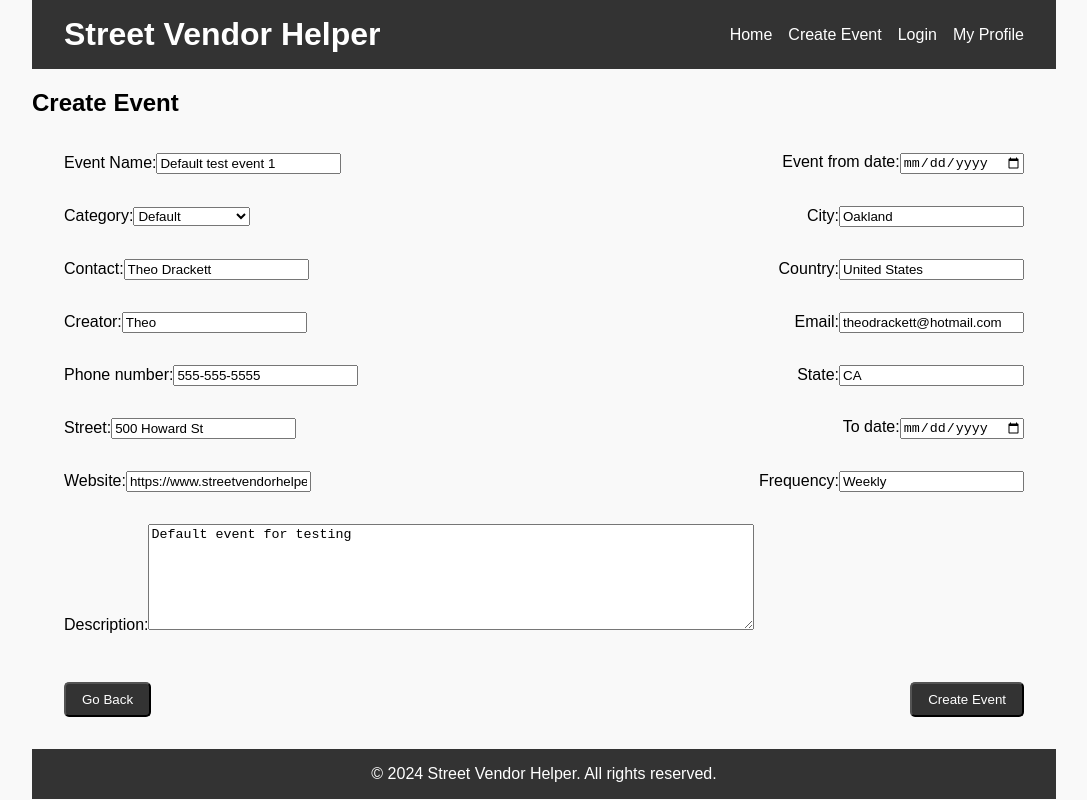
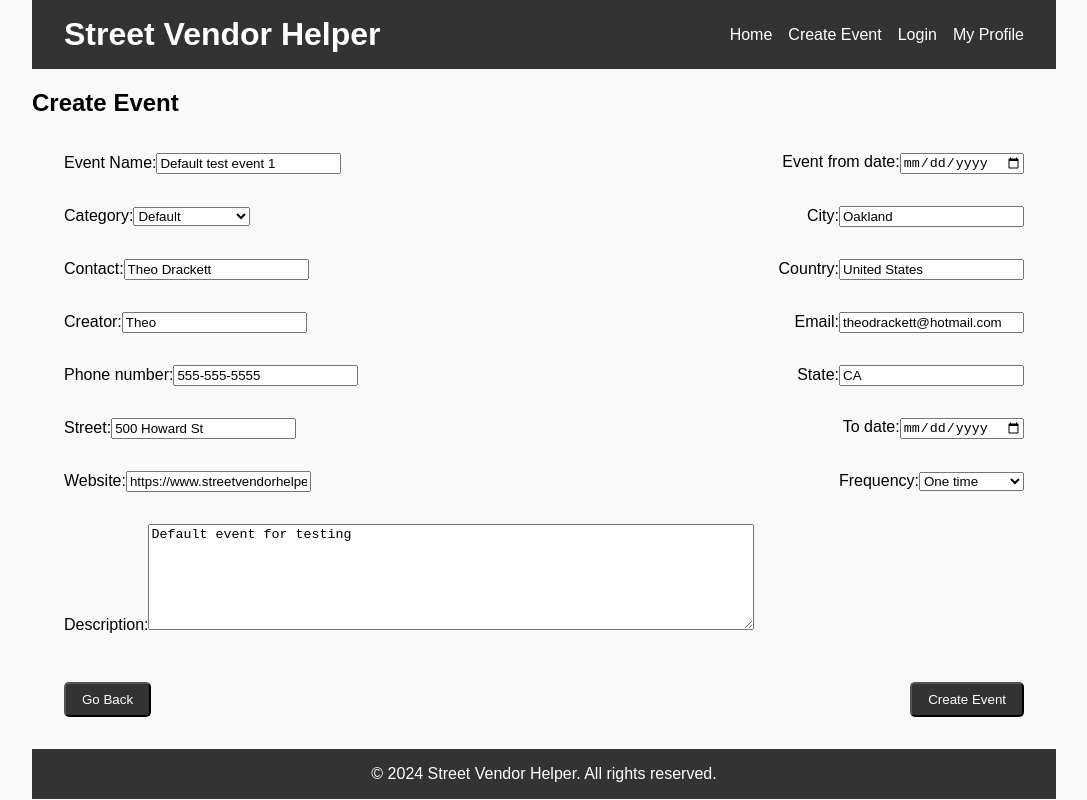
Before and after one commit to theodrackett/svh, a React (Vite) app in the folder src/svh_frontend/: page /create-event in a window 1280 px wide. Shown: the whole page, without its empty margins (96-1183 px from the left). Built offline with nearby package versions, Linux system fonts and the light colour scheme.

Commit message:
Create dropdown for frequency

```diff
--- a/src/svh_frontend/src/components/CreateEvent.jsx
+++ b/src/svh_frontend/src/components/CreateEvent.jsx
@@ -108,7 +108,7 @@ const CreateEvent = () => {
               <option value="1">Farmers market</option>
               <option value="2">Festival</option>
               <option value="3">Concert</option>
-              <option value="4">Flee market</option>
+              <option value="4">Flea market</option>
               <option value="5">Antique show</option>
               <option value="5">Car show</option>
             </select>
@@ -218,12 +218,15 @@ const CreateEvent = () => {
           </label>
           <label>
             Frequency:
-            <input
-              type="text"
-              name="frequency"
-              value={formData.frequency}
-              onChange={handleChange}
-            />
+            <select id="event-frequency" onChange={ handleChange }>
+              <option value="0">One time</option>
+              <option value="1">Weekly</option>
+              <option value="2">Monthly</option>
+              <option value="3">First Friday</option>
+              <option value="4">First Saturday</option>
+              <option value="5">Bi-weekly</option>
+              <option value="5">Anually</option>
+            </select>
           </label>
         </div>
         <div className='event-description-container'>
```
